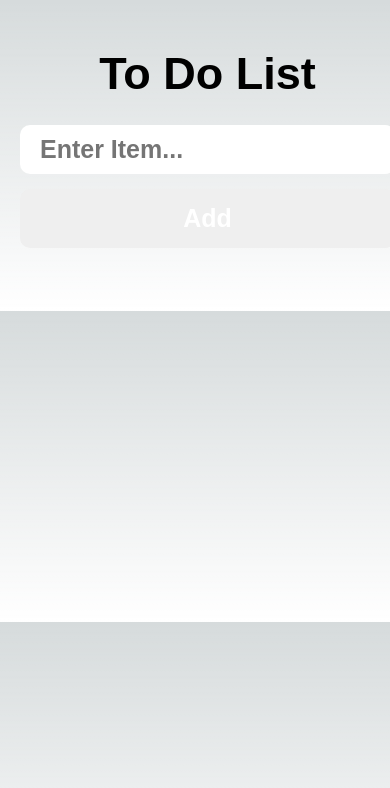
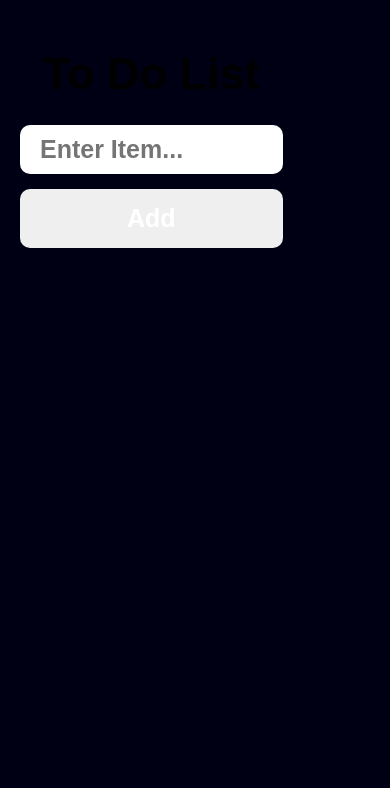
Before and after one commit to mohamedsamir372/to-do, a Next.js app: page / in a window 390 px wide. Shown: the top 788 px of the page. Built offline with nearby package versions, Linux system fonts and the light colour scheme.

Commit message:
initial commit

```diff
--- a/app/globals.css
+++ b/app/globals.css
@@ -1,9 +1,9 @@
 :root {
   --max-width: 1100px;
   --border-radius: 12px;
-  --font-mono: ui-monospace, Menlo, Monaco, 'Cascadia Mono', 'Segoe UI Mono',
-    'Roboto Mono', 'Oxygen Mono', 'Ubuntu Monospace', 'Source Code Pro',
-    'Fira Mono', 'Droid Sans Mono', 'Courier New', monospace;
+  --font-mono: ui-monospace, Menlo, Monaco, "Cascadia Mono", "Segoe UI Mono",
+    "Roboto Mono", "Oxygen Mono", "Ubuntu Monospace", "Source Code Pro",
+    "Fira Mono", "Droid Sans Mono", "Courier New", monospace;
 
   --foreground-rgb: 0, 0, 0;
   --background-start-rgb: 214, 219, 220;
@@ -87,12 +87,7 @@ body {
 
 body {
   color: rgb(var(--foreground-rgb));
-  background: linear-gradient(
-      to bottom,
-      transparent,
-      rgb(var(--background-end-rgb))
-    )
-    rgb(var(--background-start-rgb));
+  background: rgb(0, 0, 20);
 }
 
 a {
--- a/app/page.module.css
+++ b/app/page.module.css
@@ -19,7 +19,17 @@
   .li {
     max-width: 90%;
   }
+  .btn {
+    max-width: 70%;
+  }
+  .input {
+    max-width: 70%;
+  }
+  .h1 {
+    max-width: 70%;
+  }
 }
+
 .h1 {
   text-align: center;
   margin-bottom: 25px;
```
